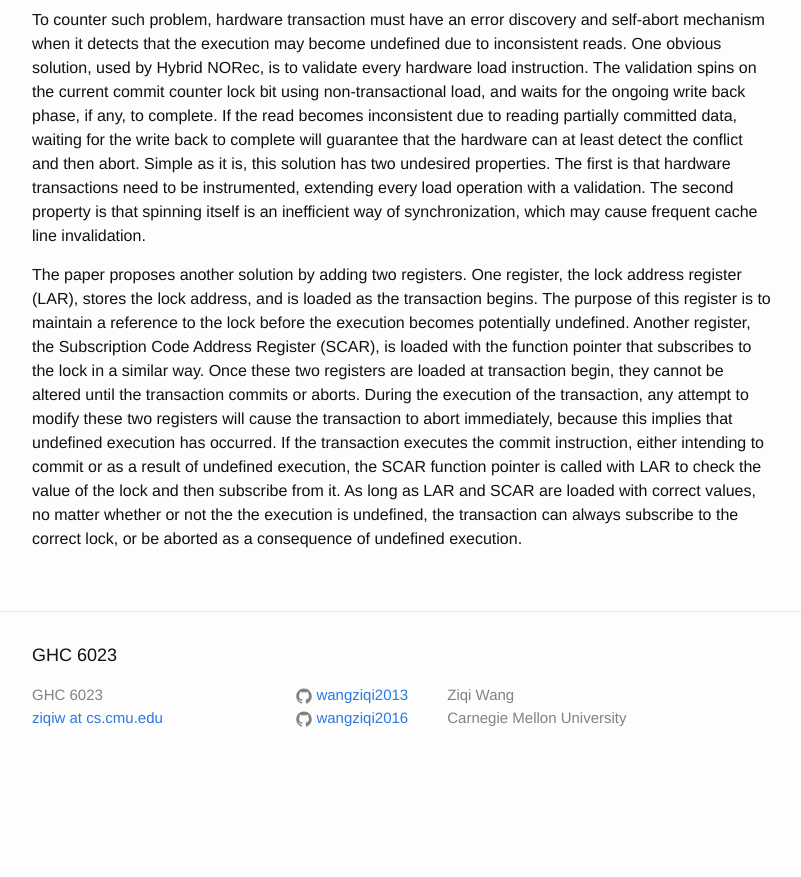
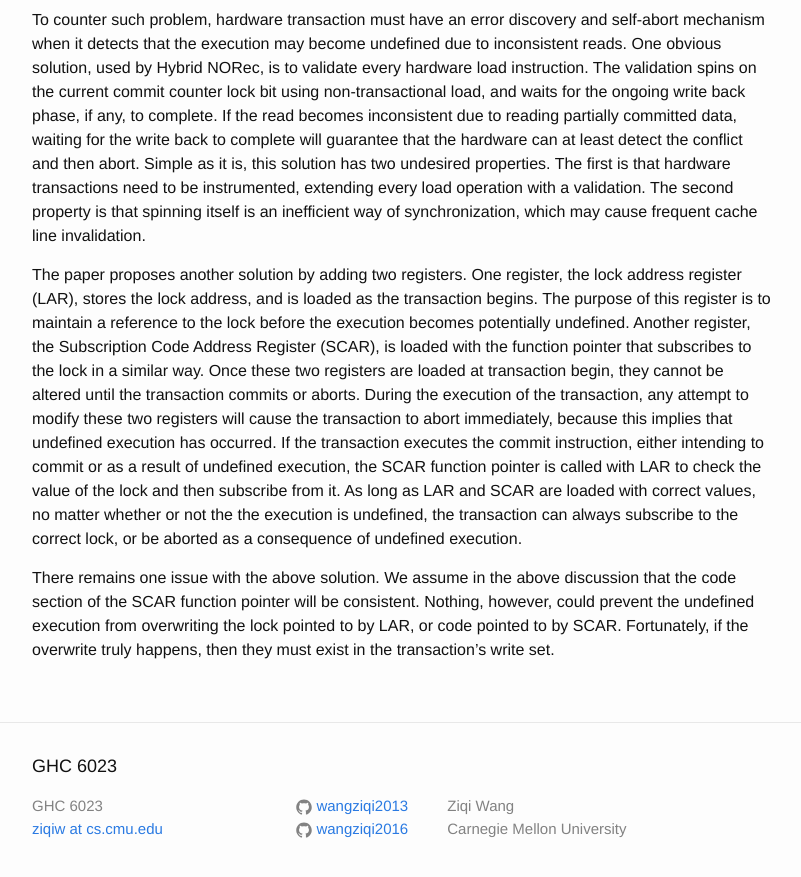
Before and after one commit to wangziqi2013/wangziqi2013.github.io, a Jekyll site: the page built from _posts/2018-05-29-Hardware-Ext-to-Make-Lazy-Sub-Safe.markdown, in a window 1280 px wide and 900 px high, scrolled down 1753 px. Shown: the top 877 px of the window, without its empty margins (238-1039 px from the left). Built offline with Jekyll 4.4.1, drawn with Linux system fonts in a browser that asks for light colours; before the commit the page ends 2542 px from its top, so only the background shows below that.

Commit message:
Working on the remaining problem

```diff
--- a/_posts/2018-05-29-Hardware-Ext-to-Make-Lazy-Sub-Safe.markdown
+++ b/_posts/2018-05-29-Hardware-Ext-to-Make-Lazy-Sub-Safe.markdown
@@ -84,3 +84,8 @@ commit or as a result of undefined execution, the SCAR function pointer is calle
 value of the lock and then subscribe from it. As long as LAR and SCAR are loaded with correct values, no matter whether
 or not the the execution is undefined, the transaction can always subscribe to the correct lock, or be aborted as
 a consequence of undefined execution.
+
+There remains one issue with the above solution. We assume in the above discussion that the code section of the SCAR
+function pointer will be consistent. Nothing, however, could prevent the undefined execution from overwriting the lock
+pointed to by LAR, or code pointed to by SCAR. Fortunately, if the overwrite truly happens, then they must exist in the
+transaction's write set.
```
